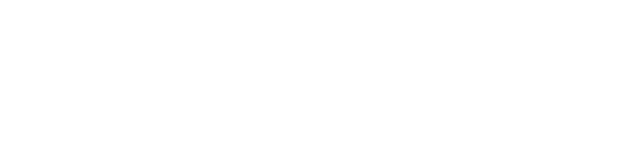
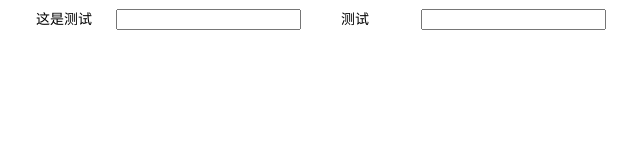
Before and after one commit to djinFang/gitLearning, a plain HTML site: page index.html in a window 1280 px wide. Shown: the whole page, without its empty margins (12-652 px from the left). Drawn offline with Linux system fonts and the light colour scheme.

Commit message:
commit all the file

```diff
--- a/a.css
+++ b/a.css
@@ -0,0 +1,11 @@
+
+body{
+	font-size: 0;
+}
+label{
+	width:72px;
+	padding-right: 8px;
+	margin-left: 40px;
+	display: inline-block;
+	font-size: 14px;
+}
--- a/index.html
+++ b/index.html
@@ -2,8 +2,27 @@
 <html>
 <head>
 	<title>这是个git测试</title>
+	<style type="text/css">
+	body{
+		font-size: 0;
+	}
+	label{
+		width:72px;
+		padding-right: 8px;
+		margin-left: 40px;
+		display: inline-block;
+		font-size: 14px;
+	}
+	</style>
 </head>
 <body>
-
+<label>
+	这是测试
+</label>
+<input type="text" />
+<label>
+	测试
+</label>
+<input type="text" />
 </body>
 </html>
```
